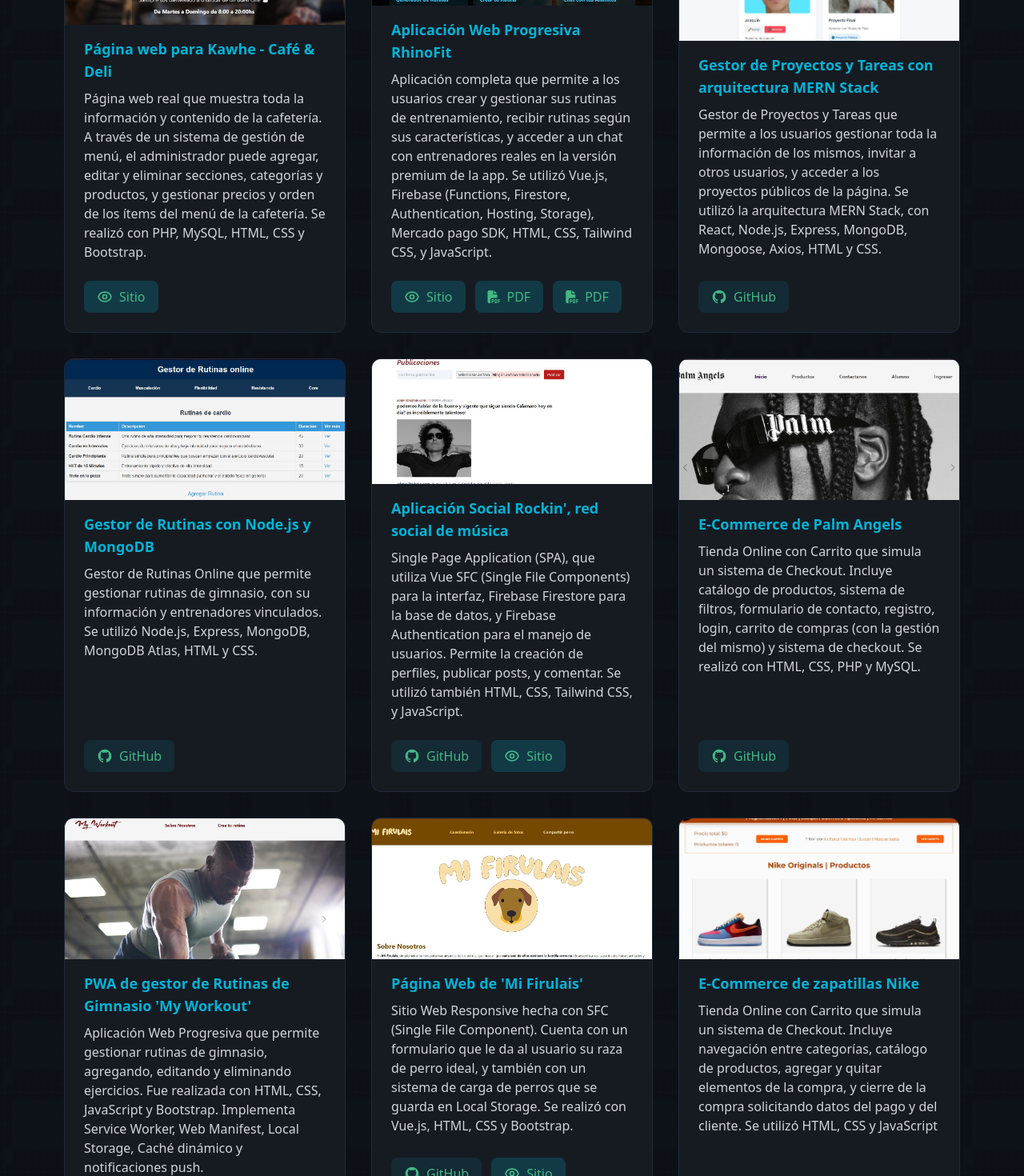
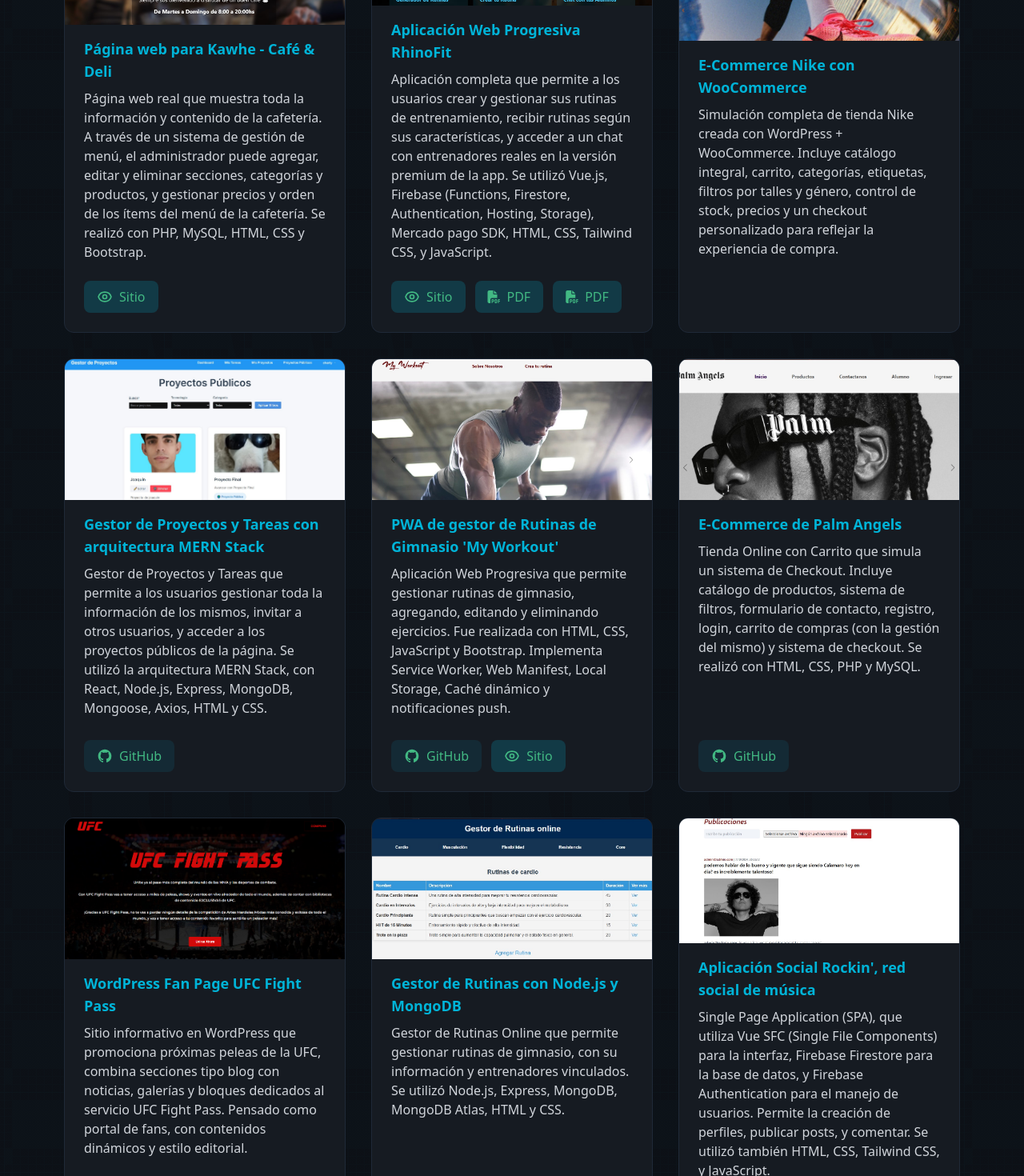
Before and after one commit to JoaquinGuerreiro/portfolio-guerreiro, a Vue app: page / in a window 1280 px wide. Shown: the part 1640-3110 px from the top of the page at 80% size. Built offline with nearby package versions, Linux system fonts and the light colour scheme.

Commit message:
Añadidos proyectos Wordpress 1

```diff
--- a/src/data/projects.js
+++ b/src/data/projects.js
@@ -33,6 +33,20 @@
     },
     {
       title: {
+        es: "E-Commerce Nike con WooCommerce",
+        en: "Nike WooCommerce E-Commerce"
+      },
+      description: {
+        es: "Simulación completa de tienda Nike creada con WordPress + WooCommerce. Incluye catálogo integral, carrito, categorías, etiquetas, filtros por talles y género, control de stock, precios y un checkout personalizado para reflejar la experiencia de compra.",
+        en: "Full Nike store simulation built with WordPress + WooCommerce. Includes a complete catalog, cart, categories, tags, size and gender filters, stock control, pricing, and a customized checkout to mirror the shopping experience."
+      },
+      github: null,
+      demo: null,
+      pdfUrl: null,
+      image: "/projects/nike-exclusives.jpg"
+    },
+    {
+      title: {
         es: "Gestor de Proyectos y Tareas con arquitectura MERN Stack",
         en: "Project and Task Manager with MERN Stack Architecture"
       },
@@ -45,6 +59,51 @@
       pdfUrl: null,
       image: "/projects/gestor-proyectos.jpg",
     },
+    {
+      title: {
+        es: "PWA de gestor de Rutinas de Gimnasio 'My Workout'",
+        en: "Gym Routine Manager PWA 'My Workout'"
+      },
+      description: {
+        es: "Aplicación Web Progresiva que permite gestionar rutinas de gimnasio, agregando, editando y eliminando ejercicios. Fue realizada con HTML, CSS, JavaScript y Bootstrap. Implementa Service Worker, Web Manifest, Local Storage, Caché dinámico y notificaciones push.",
+        en: "Progressive Web Application for managing gym routines, allowing users to add, edit, and delete exercises. Built with HTML, CSS, JavaScript, and Bootstrap. Implements Service Worker, Web Manifest, Local Storage, Dynamic Cache, and push notifications."
+      },
+      github: "https://github.com/JoaquinGuerreiro/my-workout-pwa",
+      demo: "https://my-workout-pwa.vercel.app/",
+      pdfUrl: null,
+      image: "/projects/my-workout.jpg",
+    },
+
+    {
+      title: {
+        es: "E-Commerce de Palm Angels",
+        en: "Palm Angels E-Commerce"
+      },
+      description: {
+        es: "Tienda Online con Carrito que simula un sistema de Checkout. Incluye catálogo de productos, sistema de filtros, formulario de contacto, registro, login, carrito de compras (con la gestión del mismo) y sistema de checkout. Se realizó con HTML, CSS, PHP y MySQL.",
+        en: "Online Store with Shopping Cart that simulates a Checkout system. Includes product catalog, filter system, contact form, registration, login, shopping cart management, and checkout system. Built with HTML, CSS, PHP, and MySQL."
+      },
+      github: "https://github.com/JoaquinGuerreiro/palm-angels-ecommerce",
+      demo: null,
+      pdfUrl: null,
+      image: "/projects/palm-angels.jpg",
+    },
+
+    {
+      title: {
+        es: "WordPress Fan Page UFC Fight Pass",
+        en: "WordPress Fan Page UFC Fight Pass"
+      },
+      description: {
+        es: "Sitio informativo en WordPress que promociona próximas peleas de la UFC, combina secciones tipo blog con noticias, galerías y bloques dedicados al servicio UFC Fight Pass. Pensado como portal de fans, con contenidos dinámicos y estilo editorial.",
+        en: "WordPress informative site that promotes upcoming UFC fights, mixes blog-style sections with news, galleries and blocks dedicated to the UFC Fight Pass service. Designed as a fan portal with dynamic content and editorial styling."
+      },
+      github: null,
+      demo: null,
+      pdfUrl: null,
+      image: "/projects/ufc-fight-pass.jpg"
+    },
+
     {
       title: {
         es: "Gestor de Rutinas con Node.js y MongoDB",
@@ -73,34 +132,7 @@
       pdfUrl: null,
       image: "/projects/social-rockin.jpg",
     },
-    {
-      title: {
-        es: "E-Commerce de Palm Angels",
-        en: "Palm Angels E-Commerce"
-      },
-      description: {
-        es: "Tienda Online con Carrito que simula un sistema de Checkout. Incluye catálogo de productos, sistema de filtros, formulario de contacto, registro, login, carrito de compras (con la gestión del mismo) y sistema de checkout. Se realizó con HTML, CSS, PHP y MySQL.",
-        en: "Online Store with Shopping Cart that simulates a Checkout system. Includes product catalog, filter system, contact form, registration, login, shopping cart management, and checkout system. Built with HTML, CSS, PHP, and MySQL."
-      },
-      github: "https://github.com/JoaquinGuerreiro/palm-angels-ecommerce",
-      demo: null,
-      pdfUrl: null,
-      image: "/projects/palm-angels.jpg",
-    },
-    {
-      title: {
-        es: "PWA de gestor de Rutinas de Gimnasio 'My Workout'",
-        en: "Gym Routine Manager PWA 'My Workout'"
-      },
-      description: {
-        es: "Aplicación Web Progresiva que permite gestionar rutinas de gimnasio, agregando, editando y eliminando ejercicios. Fue realizada con HTML, CSS, JavaScript y Bootstrap. Implementa Service Worker, Web Manifest, Local Storage, Caché dinámico y notificaciones push.",
-        en: "Progressive Web Application for managing gym routines, allowing users to add, edit, and delete exercises. Built with HTML, CSS, JavaScript, and Bootstrap. Implements Service Worker, Web Manifest, Local Storage, Dynamic Cache, and push notifications."
-      },
-      github: "https://github.com/JoaquinGuerreiro/my-workout-pwa",
-      demo: "https://my-workout-pwa.vercel.app/",
-      pdfUrl: null,
-      image: "/projects/my-workout.jpg",
-    },
+
     {
       title: {
         es: "Página Web de 'Mi Firulais'",
```
Also changed, not shown: public/projects/nike-exclusives.jpg (added), public/projects/ufc-fight-pass.jpg (added).
